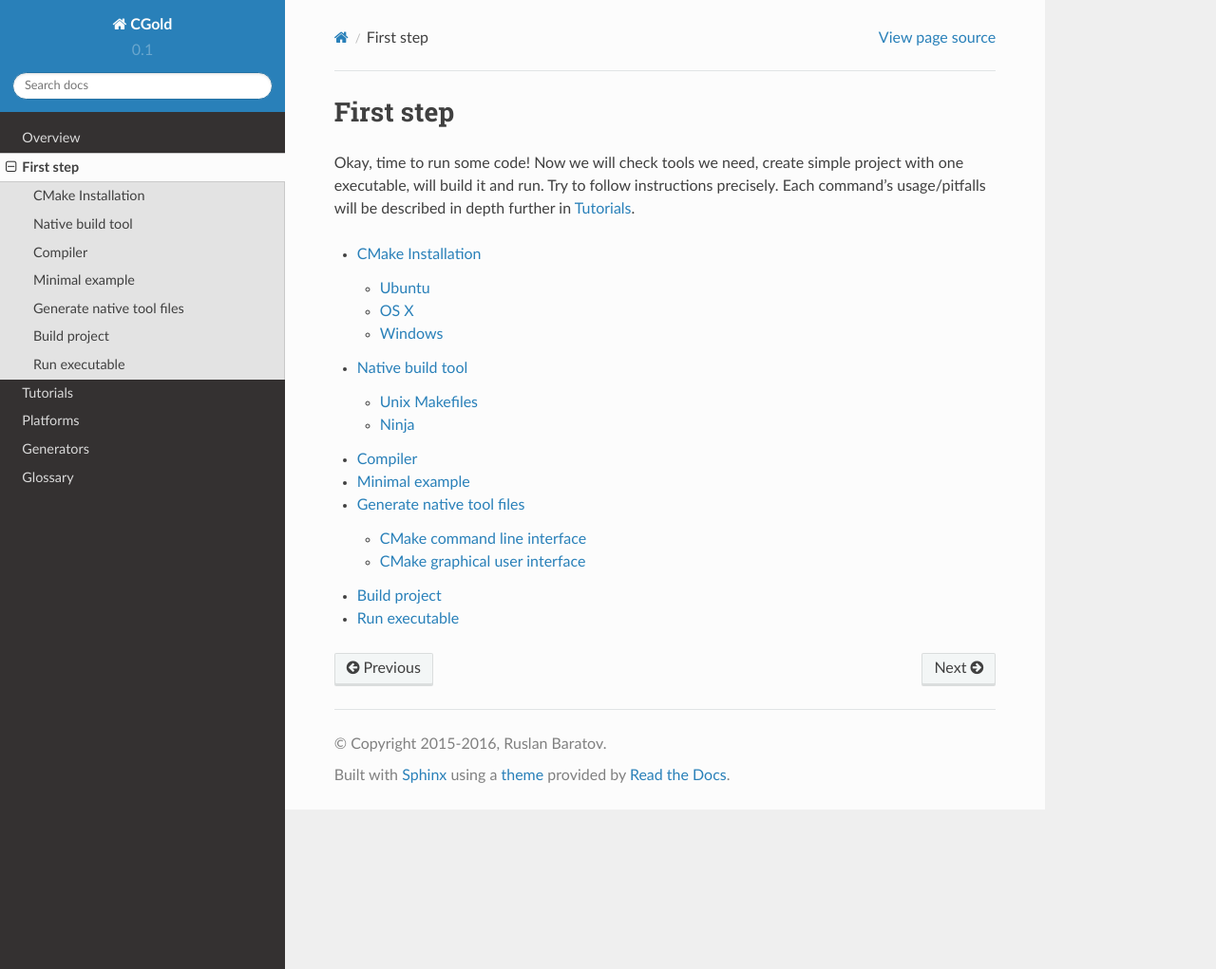
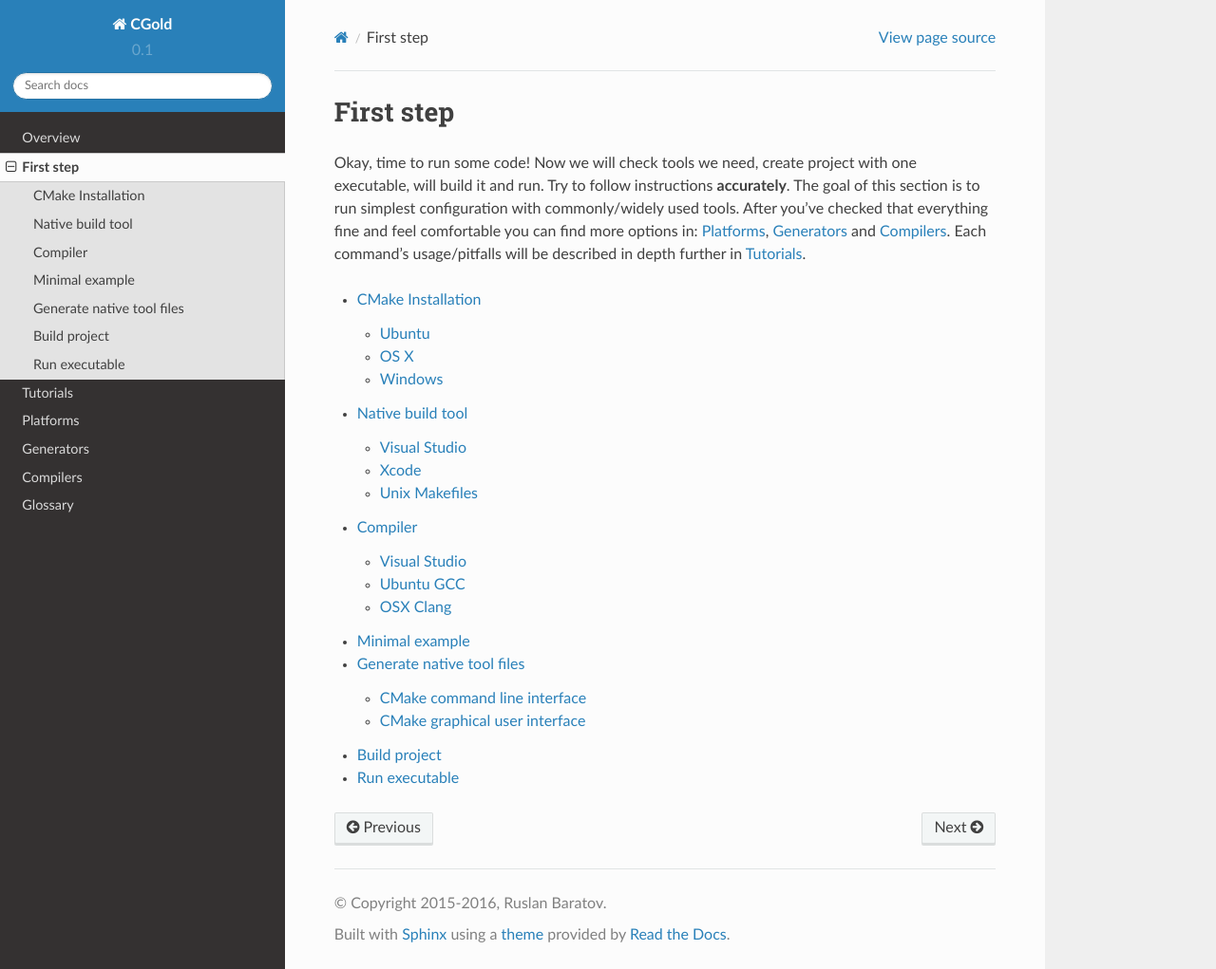
Before and after one commit to ruslo/CGold, a Sphinx documentation site: the page built from docs/first-step.rst, in a window 1280 px wide and 1021 px high. Shown: the whole window at 95% size. Built offline with Sphinx 7.4.7 and the Read the Docs theme 2.0.0, drawn with Linux system fonts in a browser that asks for light colours.

Commit message:
Fill first-step/compiler section

```diff
--- /dev/null
+++ b/docs/compilers.rst
@@ -0,0 +1,5 @@
+.. Copyright (c) 2016, Ruslan Baratov
+.. All rights reserved.
+
+Compilers
+=========
--- a/docs/first-step.rst
+++ b/docs/first-step.rst
@@ -6,10 +6,13 @@ First step
 
 .. _first step:
 
-Okay, time to run some code! Now we will check tools we need, create simple
-project with one executable, will build it and run. Try to follow instructions
-precisely. Each command's usage/pitfalls will be described in depth
-further in :ref:`Tutorials <Tutorials>`.
+Okay, time to run some code! Now we will check tools we need, create project
+with one executable, will build it and run. Try to follow instructions
+**accurately**. The goal of this section is to run simplest configuration with
+commonly/widely used tools. After you've checked that everything fine and
+feel comfortable you can find more options in:
+:doc:`platforms`, :doc:`generators` and :doc:`compilers`.
+Each command's usage/pitfalls will be described in depth further in :ref:`Tutorials <Tutorials>`.
 
 .. toctree::
   :maxdepth: 2
--- /dev/null
+++ b/docs/first-step/compiler/osx-clang.rst
@@ -0,0 +1,5 @@
+.. Copyright (c) 2016, Ruslan Baratov
+.. All rights reserved.
+
+OSX Clang
+=========
--- /dev/null
+++ b/docs/first-step/native-build-tool/xcode.rst
@@ -0,0 +1,5 @@
+.. Copyright (c) 2016, Ruslan Baratov
+.. All rights reserved.
+
+Xcode
+=====
--- a/docs/generators.rst
+++ b/docs/generators.rst
@@ -3,3 +3,8 @@
 
 Generators
 ----------
+
+.. toctree::
+  :maxdepth: 2
+
+  /generators/ninja
--- a/docs/index.rst
+++ b/docs/index.rst
@@ -35,6 +35,7 @@ Enjoy!
   /tutorials
   /platforms
   /generators
+  /compilers
 
 .. toctree::
   :hidden:
--- a/docs/overview/cmake-can.rst
+++ b/docs/overview/cmake-can.rst
@@ -34,6 +34,8 @@ them to every tool you use:
 To keep the environment consistent you have to do the similar update several
 times. And the most important thing is that you have to do it **manually**. Of
 course such approach is error prone and not flexible.
+
+.. _cmake generate native build tool:
 
 CMake solve this design flaw by adding extra step in development process. You
 can describe your project in ``CMakeLists.txt`` file and use :ref:`CMake <CMake>` to
```
Also changed, not shown: docs/first-step/compiler.rst (+10 -0 lines), docs/first-step/compiler/ubuntu-gcc.rst (added, +24 -0 lines), docs/first-step/compiler/visual-studio.rst (added, +9 -0 lines), docs/first-step/native-build-tool.rst (+7 -4 lines), docs/first-step/native-build-tool/visual-studio.rst (added, +16 -0 lines), docs/generators/ninja.rst (renamed from docs/first-step/native-build-tool/ninja.rst).
